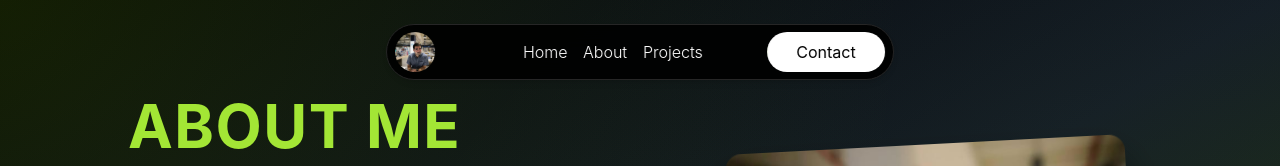
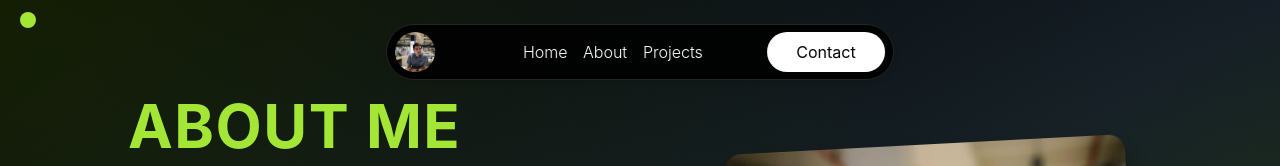
Before and after one commit to Fab785/Portfolio, a React (Create React App) app: page /my-story in a window 1280 px wide. Shown: the top 166 px of the page. Built offline with nearby package versions, Linux system fonts and the light colour scheme.

Commit message:
dot added

```diff
--- a/src/pages/AboutMe.jsx
+++ b/src/pages/AboutMe.jsx
@@ -1,8 +1,25 @@
-import React from "react";
+import React, { useState, useEffect, useRef } from "react";
 import { Link } from "react-router-dom";
 import profileImg from "../assets/Fab.jpg";
 
 export default function AboutMe() {
+  const [cursorPos, setCursorPos] = useState({ x: 0, y: 0 });
+  const rafId = useRef(null);
+
+  useEffect(() => {
+    const onMove = (e) => {
+      const x = e.clientX;
+      const y = e.clientY;
+      if (rafId.current) cancelAnimationFrame(rafId.current);
+      rafId.current = requestAnimationFrame(() => setCursorPos({ x, y }));
+    };
+    window.addEventListener("mousemove", onMove);
+    return () => {
+      window.removeEventListener("mousemove", onMove);
+      if (rafId.current) cancelAnimationFrame(rafId.current);
+    };
+  }, []);
+
   return (
     <section
       className="w-full min-h-screen text-white flex flex-col justify-center items-center px-6 md:px-20 py-20 relative"
@@ -14,6 +31,18 @@ export default function AboutMe() {
         `,
       }}
     >
+      {/* Lime dot cursor */}
+      <div
+        className="fixed w-4 h-4 rounded-full pointer-events-none z-[9999] bg-lime-400"
+        style={{
+            left: cursorPos.x + 28, // moves the dot 20px to the right
+            top: cursorPos.y + 20,   // moves the dot 8px down
+            transform: "translate(-50%, -50%)",
+            transition: "all 0.05s ease-out",
+          }}
+
+      />
+
       <div className="max-w-5xl w-full flex flex-col md:flex-row justify-between items-center gap-16">
         {/* LEFT SIDE: Text */}
         <div className="flex-1 flex flex-col justify-center">
--- a/src/pages/AllProjects.jsx
+++ b/src/pages/AllProjects.jsx
@@ -105,8 +105,8 @@ export default function AllProjects() {
                     pointer-events-none z-[9999]
                     ${hoveredProject ? "w-16 h-16" : "w-4 h-4"}`}
         style={{
-          left: cursorPos.x + 20,
-          top: cursorPos.y + 8,
+          left: cursorPos.x + 28,
+          top: cursorPos.y + 20,
           transform: "translate(-50%, -50%)",
           backgroundColor: "#a3e635",
           color: "#000",
```
